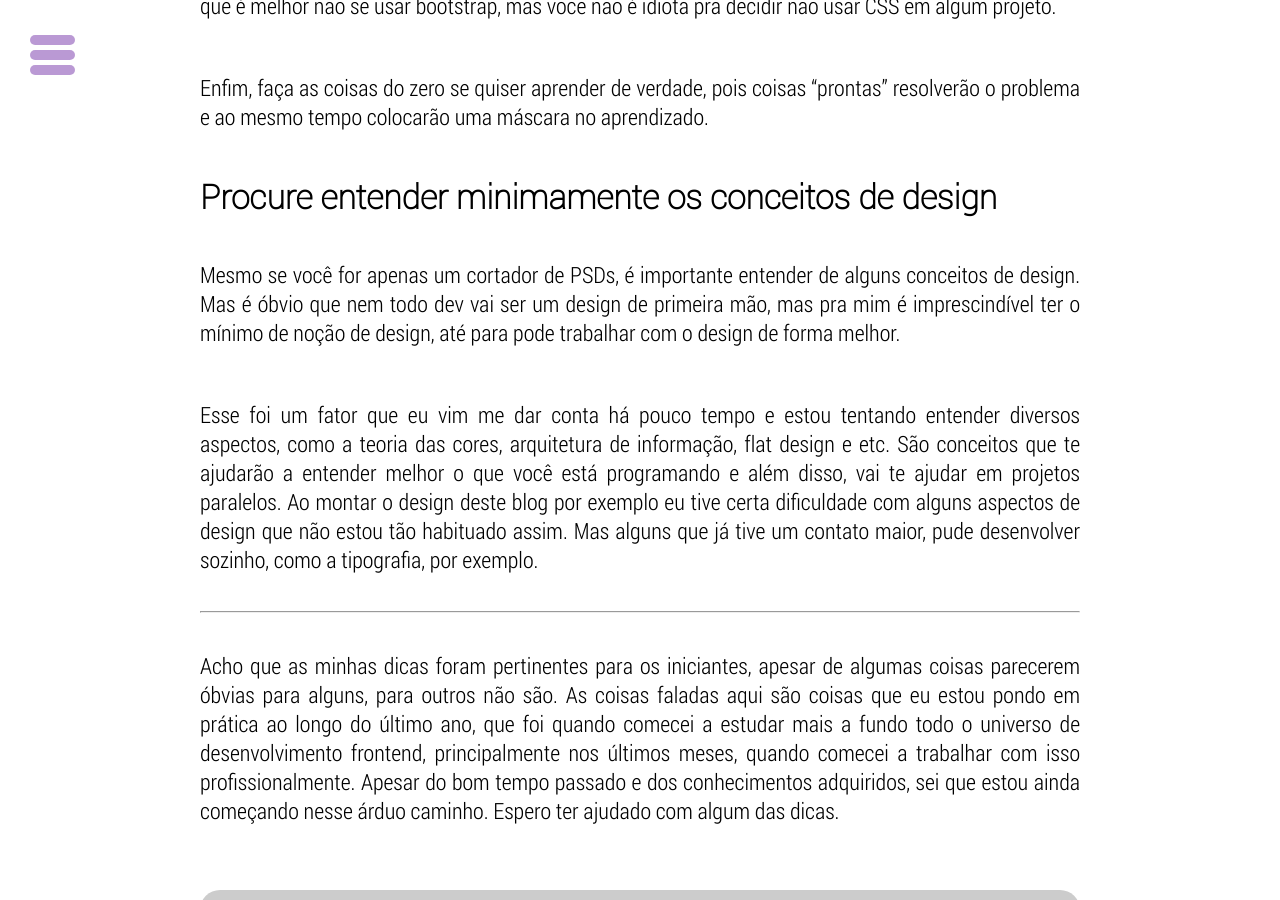
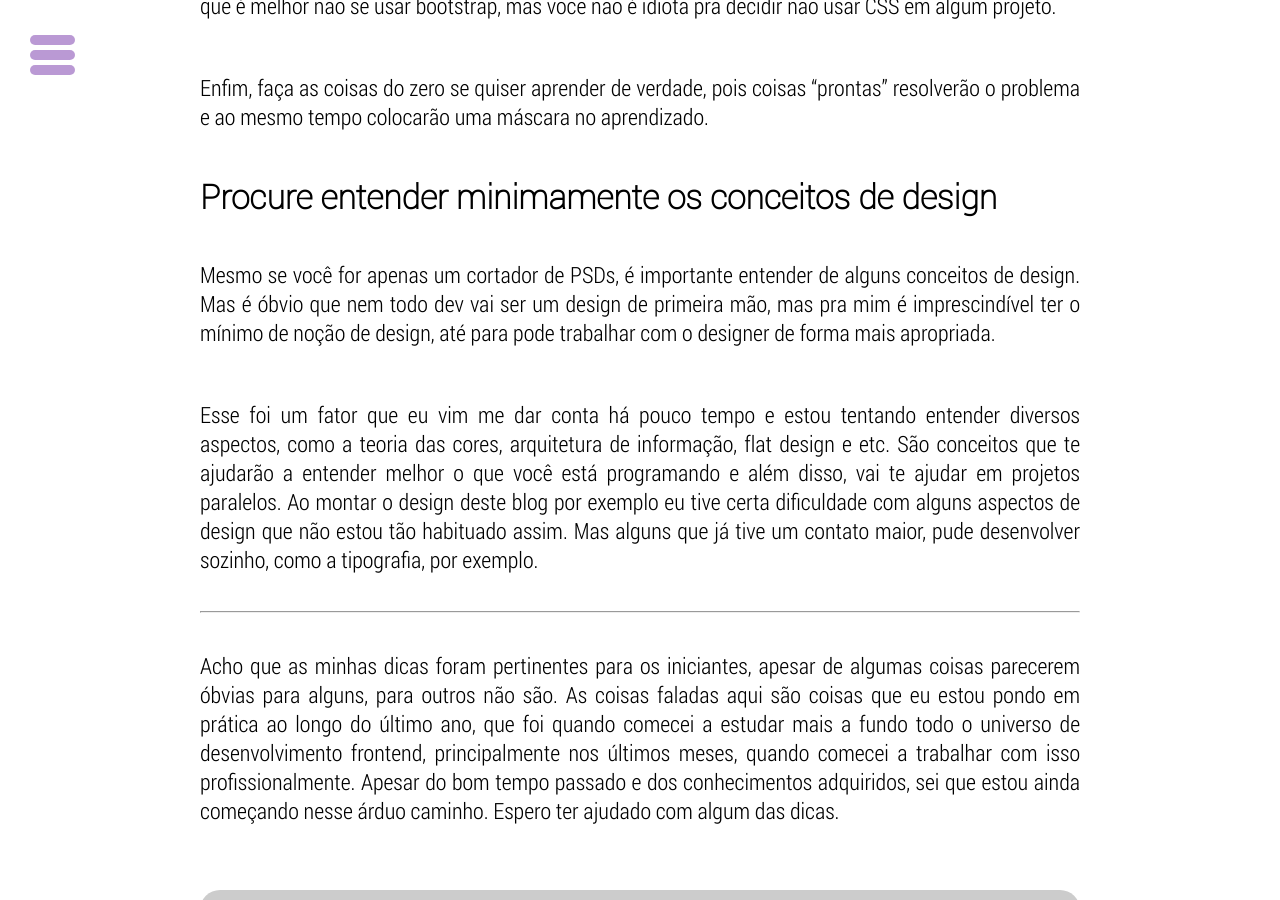
Before and after one commit to batoreh/netoguimaraes.github.io, a Jekyll site: the page built from _posts/2016-05-21-Dicas de um Frontend Junior.md, in a window 1280 px wide and 900 px high, scrolled down 2830 px. Built offline with Jekyll 4.4.1, drawn with Linux system fonts in a browser that asks for light colours; comment, search, counter and statistics services are not loaded.

Commit message:
Update 2016-05-21-Dicas de um Frontend Junior.md

```diff
--- a/_posts/2016-05-21-Dicas de um Frontend Junior.md
+++ b/_posts/2016-05-21-Dicas de um Frontend Junior.md
@@ -36,7 +36,7 @@ Enfim, faça as coisas do zero se quiser aprender de verdade, pois coisas "pront
 
 ## Procure entender minimamente os conceitos de design
 
-Mesmo se você for apenas um cortador de PSDs, é importante entender de alguns conceitos de design. Mas é óbvio que nem todo dev vai ser um design de primeira mão, mas pra mim é imprescindível ter o mínimo de noção de design, até para pode trabalhar com o design de forma melhor.
+Mesmo se você for apenas um cortador de PSDs, é importante entender de alguns conceitos de design. Mas é óbvio que nem todo dev vai ser um design de primeira mão, mas pra mim é imprescindível ter o mínimo de noção de design, até para pode trabalhar com o designer de forma mais apropriada.
 
 Esse foi um fator que eu vim me dar conta há pouco tempo e estou tentando entender diversos aspectos, como a teoria das cores, arquitetura de informação, flat design e etc. São conceitos que te ajudarão a entender melhor o que você está programando e além disso, vai te ajudar em projetos paralelos. Ao montar o design deste blog por exemplo eu tive certa dificuldade com alguns aspectos de design que não estou tão habituado assim. Mas alguns que já tive um contato maior, pude desenvolver sozinho, como a tipografia, por exemplo.
 
```
